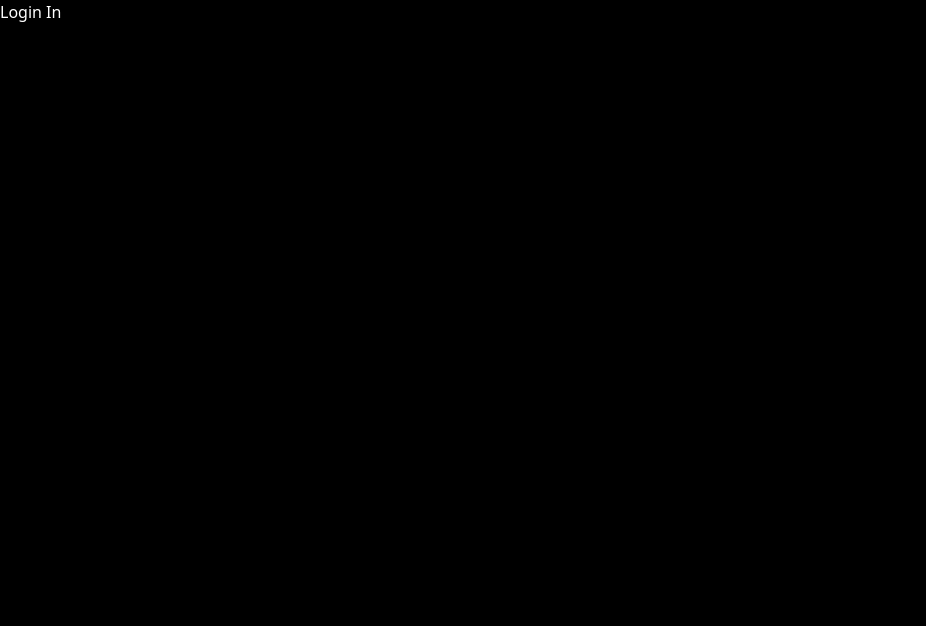
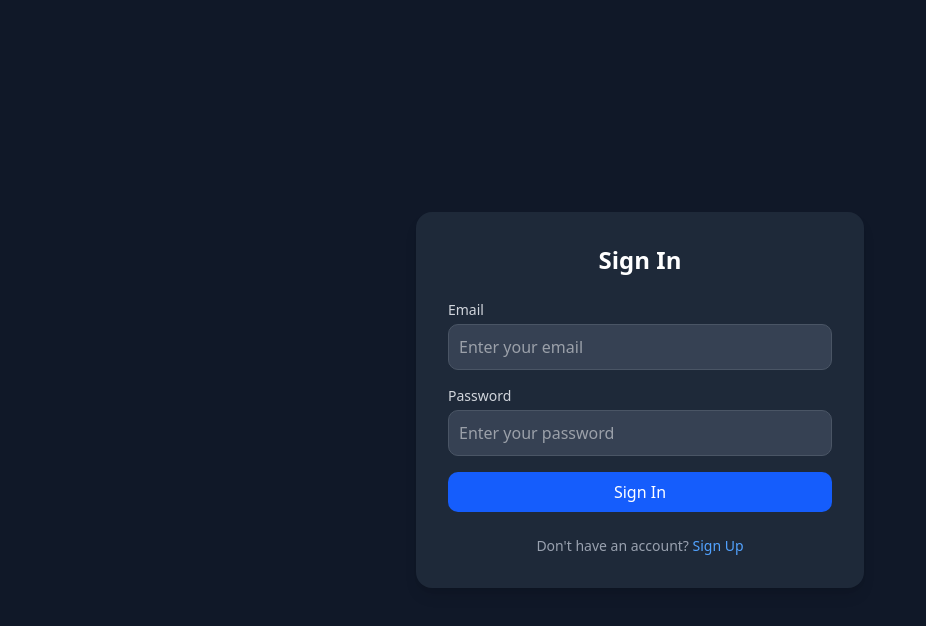
Before and after one commit to dsjramesh7/NextJS-Auth-App, a Next.js app: page /sign-in in a window 1280 px wide. Shown: the top 626 px of the page, without its empty margins (0-926 px from the left). Built offline with nearby package versions, Linux system fonts and the light colour scheme.

Commit message:
practice

```diff
--- a/src/app/sign-in/page.js
+++ b/src/app/sign-in/page.js
@@ -2,8 +2,44 @@
 
 const SignInPage = () => {
   return (
-    <div>
-      <h1>Login In</h1>
+    <div className="flex min-h-screen items-center justify-center bg-gray-900">
+      <div className="w-full max-w-md space-y-6 rounded-2xl bg-gray-800 p-8 shadow-lg">
+        <h2 className="text-center text-2xl font-bold text-white">Sign In</h2>
+        <form className="space-y-4">
+          <div>
+            <label className="block text-sm font-medium text-gray-300">
+              Email
+            </label>
+            <input
+              type="email"
+              className="mt-1 w-full rounded-lg border border-gray-600 bg-gray-700 p-2.5 text-white focus:border-blue-500 focus:ring-blue-500"
+              placeholder="Enter your email"
+            />
+          </div>
+          <div>
+            <label className="block text-sm font-medium text-gray-300">
+              Password
+            </label>
+            <input
+              type="password"
+              className="mt-1 w-full rounded-lg border border-gray-600 bg-gray-700 p-2.5 text-white focus:border-blue-500 focus:ring-blue-500"
+              placeholder="Enter your password"
+            />
+          </div>
+          <button
+            type="submit"
+            className="w-full rounded-lg bg-blue-600 px-4 py-2 text-white transition hover:bg-blue-500 focus:ring-2 focus:ring-blue-500"
+          >
+            Sign In
+          </button>
+        </form>
+        <p className="text-center text-sm text-gray-400">
+          Don't have an account?{" "}
+          <a href="#" className="text-blue-400 hover:underline">
+            Sign Up
+          </a>
+        </p>
+      </div>
     </div>
   );
 };
```
